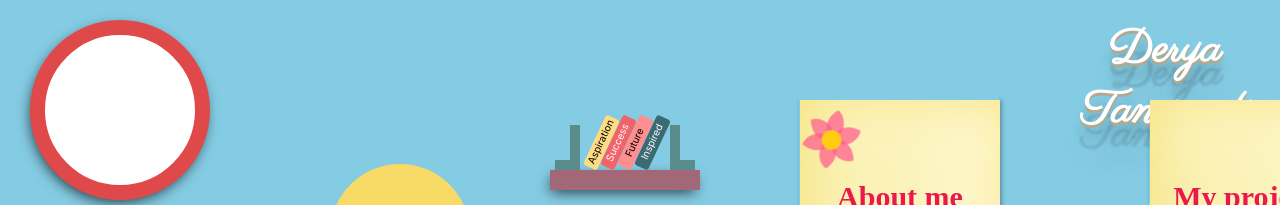
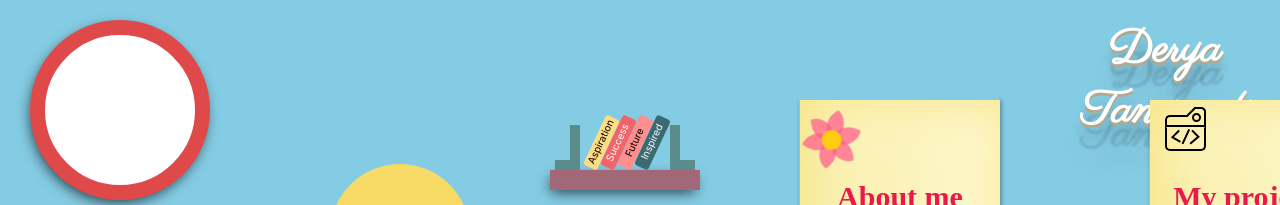
Before and after one commit to deryatanriverdi88/deryatanriverdi, a React (Create React App) app: page / in a window 1280 px wide. Shown: the top 205 px of the page. Built offline with nearby package versions, Linux system fonts and the light colour scheme; a web font is replaced by a local one.

Commit message:
code illustration is added to the my projects postit

```diff
--- a/src/App.css
+++ b/src/App.css
@@ -1161,6 +1161,119 @@ transform: rotate(95deg);
   transform: rotate(35deg);
 }
 
+.file{
+  position: absolute;
+  top: 15px;
+  left: 15px;
+}
+
+.file:before, .file:after{
+  content: "";
+  position: absolute;
+  top: -8px;
+  left: 25px;
+  display: inline-block;
+  height: 10px;
+  transform:rotate(45deg);
+  border-right: 2px solid black;
+}
+
+.file:after{
+  border-top: 2px solid black;
+  border-right: 2px solid black;
+
+  transform: rotate(0);
+  top: -8px;
+  left: 29px;
+ width: 10px;
+ border-radius: 0 5px 0 0 ;
+}
+
+
+.file-top{
+  position: relative;
+  width: 23px;
+  height: 12px;
+  border: 2px solid black;
+  border-right: none;
+  border-radius: 5px 0 0 0 ;
+}
+
+.file-top:before{
+  position: absolute;
+  content: "";
+  display: inline-block;
+  width: 20px;
+  height: 15px;
+ border: 2px solid black;
+ border-left: none;
+ border-top: none;
+  top: -7px;
+  left: 17px;
+}
+
+.file-top:after{
+  content: "";
+  display: inline-block;
+  position: absolute;
+  top: -4px;
+  right: -13px;
+  width: 5px;
+  height: 5px;
+  border-radius: 50%;
+  border: 2px solid black;
+}
+
+.file-bottom{
+  position: relative;
+  top: -1px;
+  width: 41px;
+  height: 25px;
+  border-width: 2px;
+  border-style: solid;
+  border-color: transparent black black black;
+  border-radius: 0 0 5px 5px;
+}
+
+.opening-tag, .opening-tag:before, .slash, .closing-tag, .closing-tag:before{
+  width: 5px;
+  position: relative;
+  left: 5px;
+  height: 10px;
+  border-right: 2px solid black;
+  transform: rotate(45deg);
+}
+
+.opening-tag:before, .closing-tag:before{
+  content: "";
+  display: inline-block;
+  transform: rotate(75deg);
+  position: absolute;
+  left: 4px;
+  top: 1px;
+}
+
+
+.slash{
+  height: 16px;
+  left: 15px;
+  top: -10px;
+  transform: rotate(25deg);
+}
+
+.closing-tag{
+  top: -24px;
+  left: 25px;
+  transform: rotate(-45deg);
+}
+
+.closing-tag:before{
+  transform: rotate(95deg);
+  left: -5px;
+  top: 1px;
+}
+
+
 .lamb{
   position: absolute;
   top: 20px;
--- a/src/App.js
+++ b/src/App.js
@@ -262,6 +262,14 @@ class App extends React.Component {
           </div>
           <div className="post-it-2">
               <p onClick={this.handleProjectClick}> My projects</p>
+              <div className="file">
+                 <div className="file-top"></div>
+                 <div className="file-bottom">
+                    <div className="opening-tag"></div>
+                    <div className="slash"></div>
+                    <div className="closing-tag"></div>
+                 </div>
+              </div>
           </div>
           <div className="post-it-3">
             <p onClick={this.handleSkillClick}>My skills</p>
```
